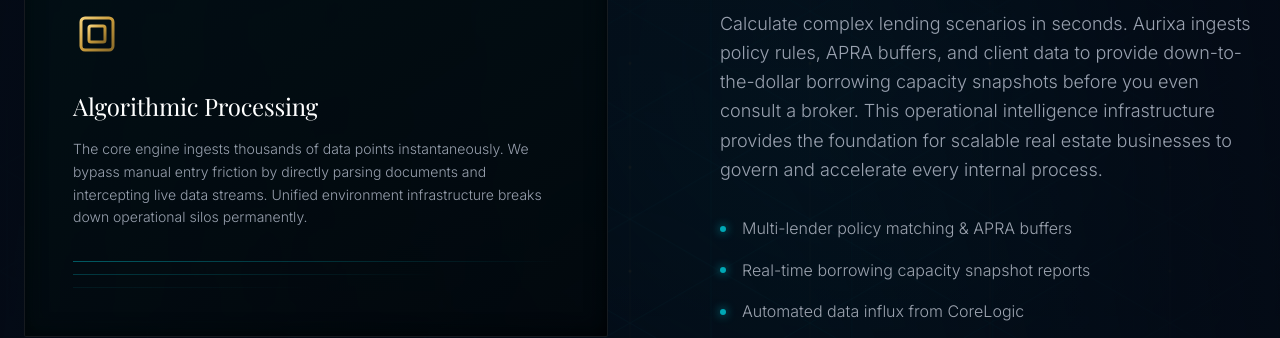
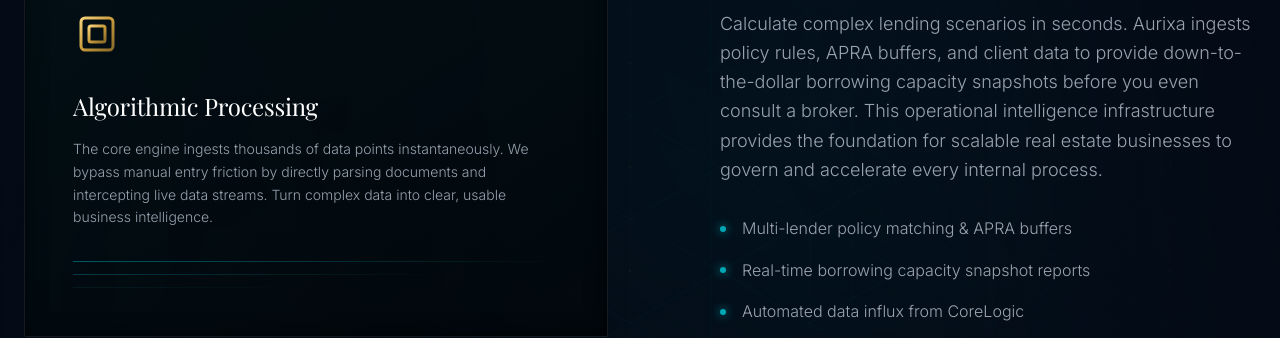
Before and after one commit to lavan96/aurixa-systems, a React (Vite) app: page /platform in a window 1280 px wide. Shown: the part 820-1158 px from the top of the page. Built offline with nearby package versions, Linux system fonts and the light colour scheme; a web font is replaced by a local one.

Commit message:
Update Platform algorithmic processing copy

```diff
--- a/src/pages/Platform.tsx
+++ b/src/pages/Platform.tsx
@@ -55,7 +55,7 @@ export default function Platform() {
                  <Cpu className="w-12 h-12 mb-8" style={{ stroke: "url(#icon-gold-gradient)", strokeWidth: 1.5 }}/>
                  <h3 className="text-2xl font-display font-light text-white mb-4">Algorithmic Processing</h3>
                  <p className="text-gray-400 font-light text-sm leading-relaxed mb-8">
-                   The core engine ingests thousands of data points instantaneously. We bypass manual entry friction by directly parsing documents and intercepting live data streams. Unified environment infrastructure breaks down operational silos permanently.
+                   The core engine ingests thousands of data points instantaneously. We bypass manual entry friction by directly parsing documents and intercepting live data streams. Turn complex data into clear, usable business intelligence.
                  </p>
                  <div className="space-y-3">
                    <div className="h-px w-full bg-gradient-to-r from-[#00A8B5]/50 to-transparent" />
```
